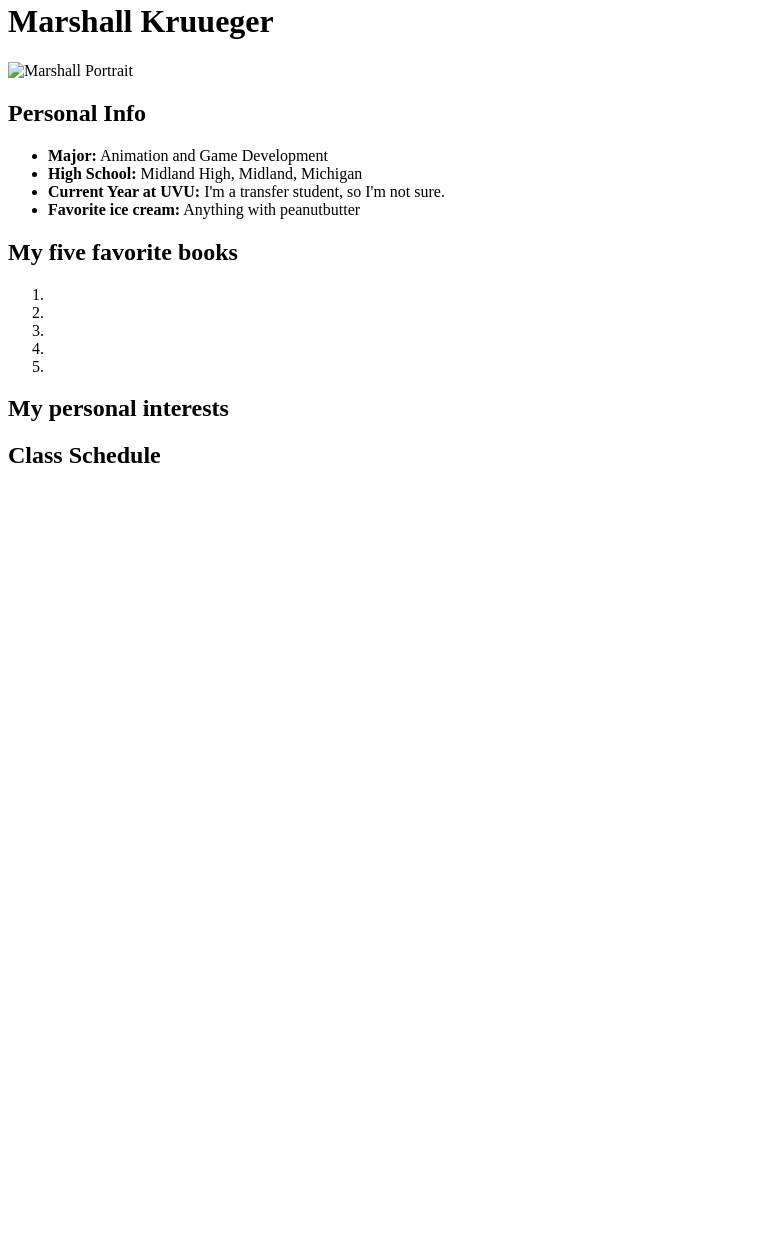
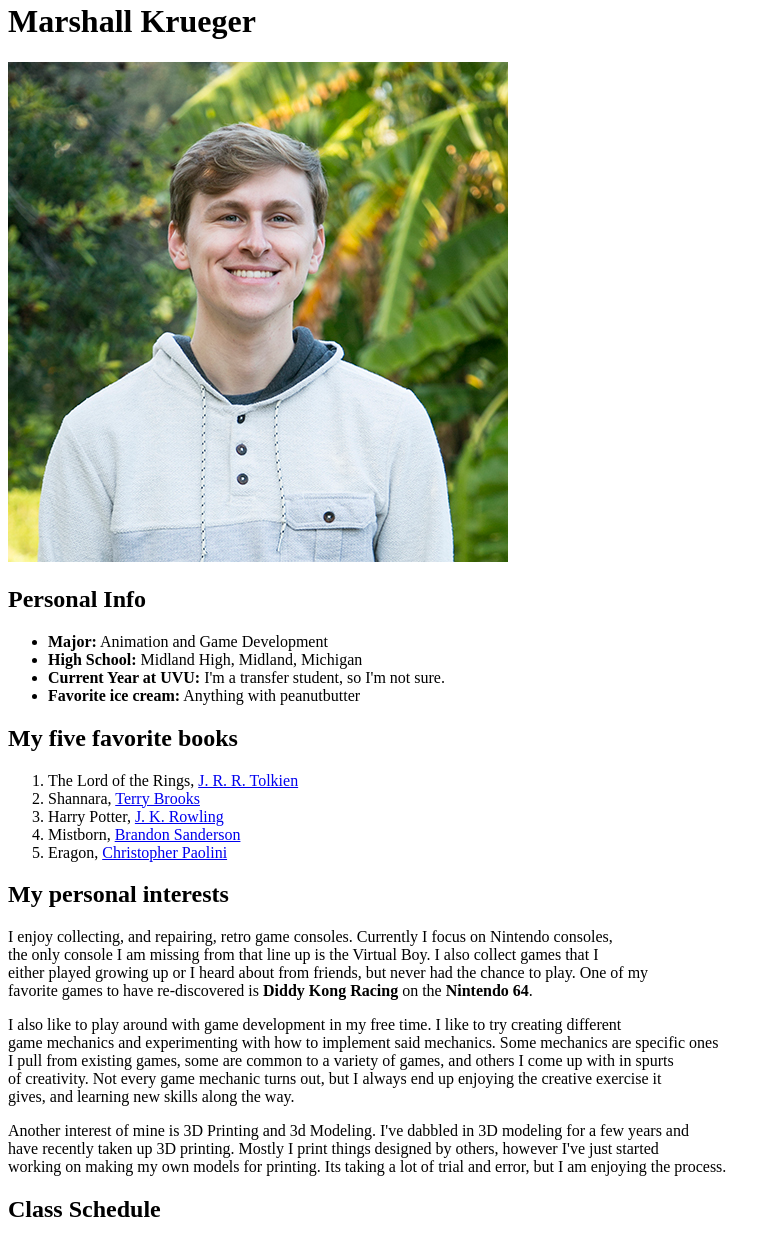
Before and after one commit to Quickkrueger/Quickkrueger.github.io, a plain HTML site: page index.html in a window 1280 px wide. Shown: the part 18-1269 px from the top of the page, without its empty margins (0-781 px from the left). Before the commit the page ends 800 px from the top, so only its background shows below. Drawn offline with Linux system fonts and the light colour scheme.

Commit message:
Added Image and information for my page.

```diff
--- a/index.html
+++ b/index.html
@@ -5,8 +5,8 @@
         <title>About Marshall Krueger</title>
     </head>
     <body>
-        <h1>Marshall Kruueger</h1>
-        <img src="" alt="Marshall Portrait">
+        <h1>Marshall Krueger</h1>
+        <img src="/images/marshall-portrait.jpg" alt="Marshall Portrait" width="500" height="500">
 
         <h2>Personal Info</h2>
         <ul>
@@ -18,11 +18,11 @@
 
         <h2>My five favorite books</h2>
         <ol>
-            <li></li>
-            <li></li>
-            <li></li>
-            <li></li>
-            <li></li>
+            <li>The Lord of the Rings, <a href="https://www.tolkien.co.uk/">J. R. R. Tolkien</a></li>
+            <li>Shannara, <a href="https://www.facebook.com/authorterrybrooks/">Terry Brooks</a></li>
+            <li>Harry Potter, <a href="https://www.jkrowling.com/">J. K. Rowling</a></li>
+            <li>Mistborn, <a href="https://www.brandonsanderson.com/">Brandon Sanderson</a></li>
+            <li>Eragon, <a href="https://www.paolini.net/">Christopher Paolini</a></li>
         </ol>
 
         <h2></h2>
@@ -31,14 +31,24 @@
 
         <h2>My personal interests</h2>
         <p>
-
+            I enjoy collecting, and repairing, retro game consoles. Currently I focus on Nintendo consoles, <br>
+            the only console I am missing from that line up is the Virtual Boy. I also collect games that I <br>
+            either played growing up or I heard about from friends, but never had the chance to play. One of my <br>
+            favorite games to have re-discovered is <b>Diddy Kong Racing</b> on the <b>Nintendo 64</b>.
         </p>
         <p>
-
+            I also like to play around with game development in my free time.  I like to try creating different <br>
+            game mechanics and experimenting with how to implement said mechanics. Some mechanics are specific ones<br>
+            I pull from existing games, some are common to a variety of games, and others I come up with in spurts<br>
+            of creativity. Not every game mechanic turns out, but I always end up enjoying the creative exercise it<br>
+            gives, and learning new skills along the way.
         </p>
         <p>
+            Another interest of mine is 3D Printing and 3d Modeling. I've dabbled in 3D modeling for a few years and <br>
+            have recently taken up 3D printing. Mostly I print things designed by others, however I've just started <br>
+            working on making my own models for printing. Its taking a lot of trial and error, but I am enjoying the process.<br>
+        </p>
 
-        </p>
         <h2>Class Schedule</h2>
         <table>
 
```
Also changed, not shown: images/marshall-portrait.jpg (added).
